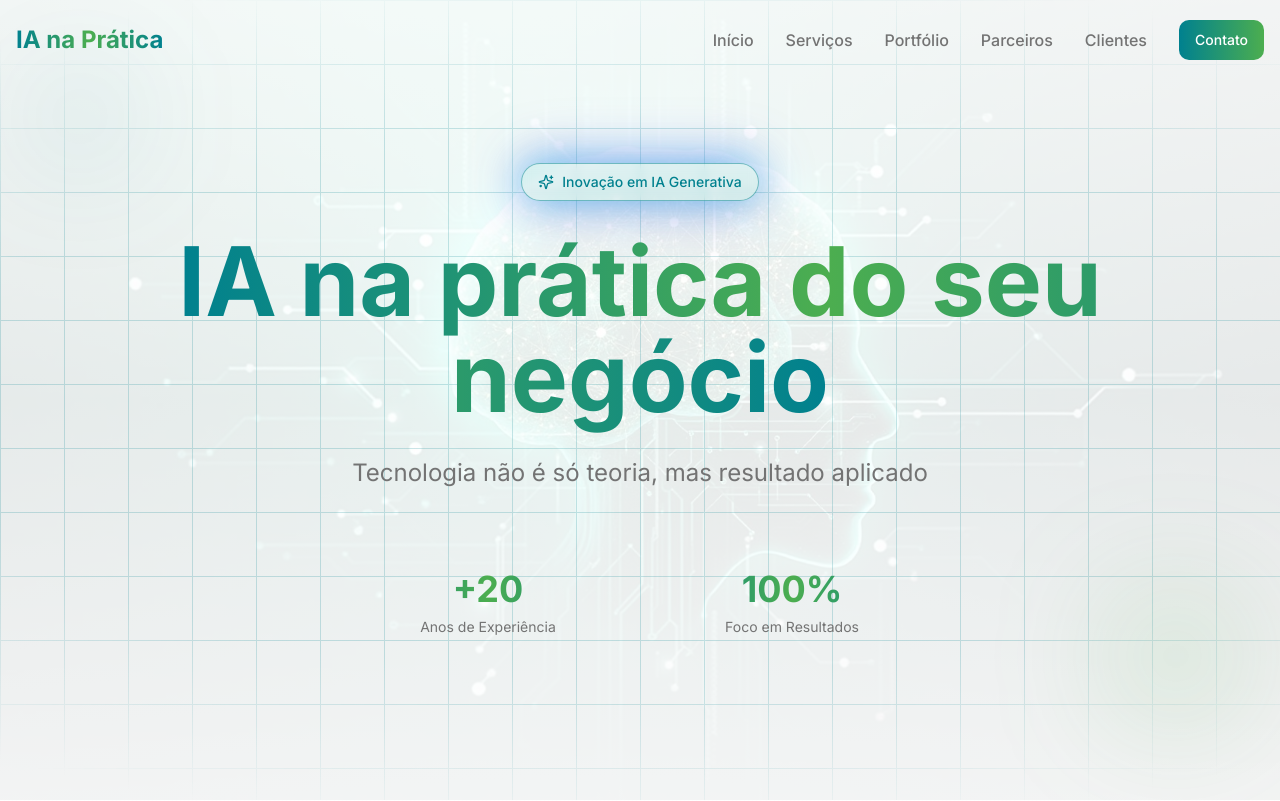
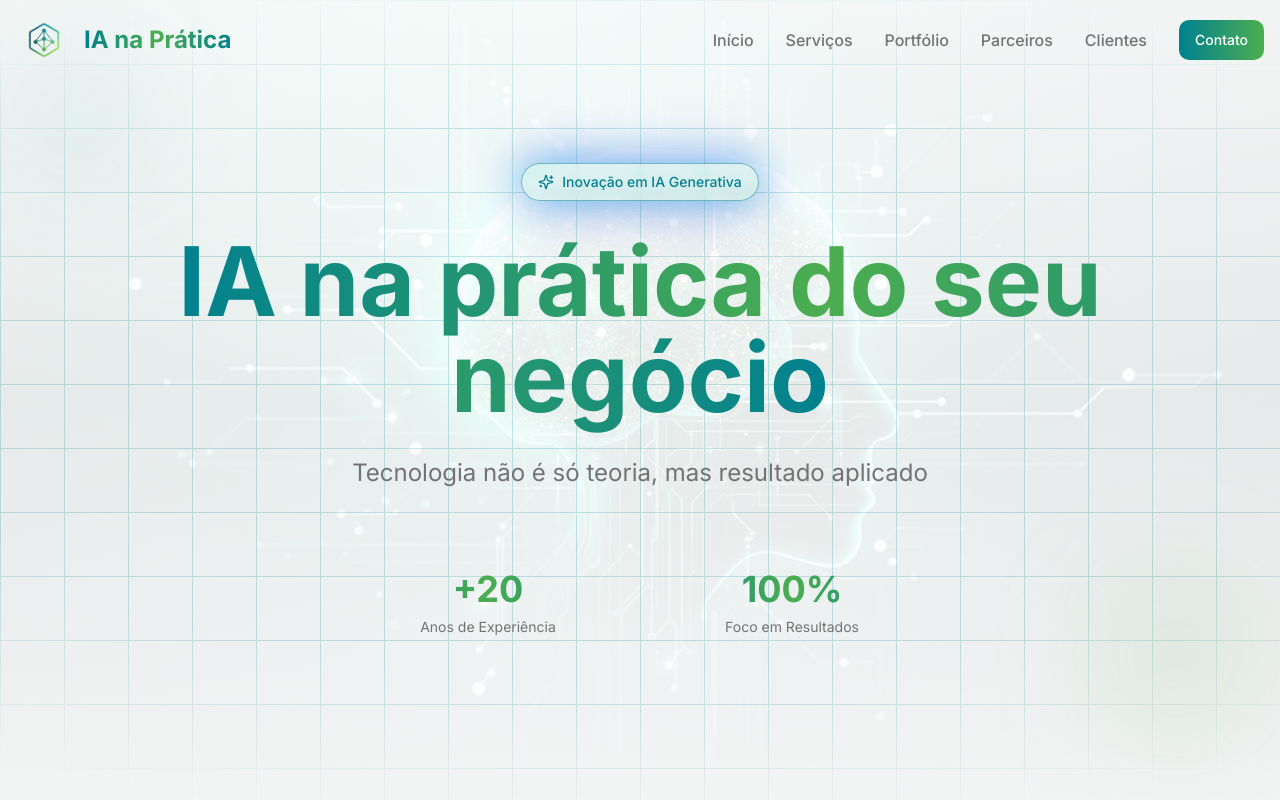
Before and after one commit to guiarruda10/page_ia, a React (Vite) app: page / in a window 1280 px wide. Shown: the top 801 px of the page. Built offline with nearby package versions, Linux system fonts and the light colour scheme; the HTML template or start-up script is replaced by a standard one.

Commit message:
add logo

```diff
--- a/index.html
+++ b/index.html
@@ -9,8 +9,7 @@
       content="Especialistas em IA Generativa com mais de 20 anos de experiência. Workshops, Consultoria Estratégica, Desenvolvimento de MVPs e Soluções de Governança de IA."
     />
     <meta name="author" content="IA na Prática" />
-    <link rel="icon" type="image/svg+xml" href="/favicon.png" />
-    <link rel="icon" type="image/x-icon" href="/favicon.ico" />
+    <link rel="icon" type="image/x-icon" href="/public/favicon.png" />
     <link rel="preconnect" href="https://fonts.googleapis.com" />
     <link rel="preconnect" href="https://fonts.gstatic.com" crossorigin />
     <link
--- a/src/components/Navbar.tsx
+++ b/src/components/Navbar.tsx
@@ -42,9 +42,14 @@ const Navbar = () => {
         <div className="flex items-center justify-between h-16 md:h-20">
           {/* Logo */}
           <div
-            className="text-xl md:text-2xl font-bold cursor-pointer"
+            className="flex items-center gap-3 text-xl md:text-2xl font-bold cursor-pointer"
             onClick={() => scrollToSection("hero")}
           >
+            <img
+              src="/logos/ia_na_pratica_logo.png"
+              alt="IA na Prática Logo"
+              className="h-10 md:h-14 w-auto"
+            />
             <span className="text-gradient">IA na Prática</span>
           </div>
 
```
Also changed, not shown: public/favicon.png, public/logos/ia_na_pratica_logo.png (added).
